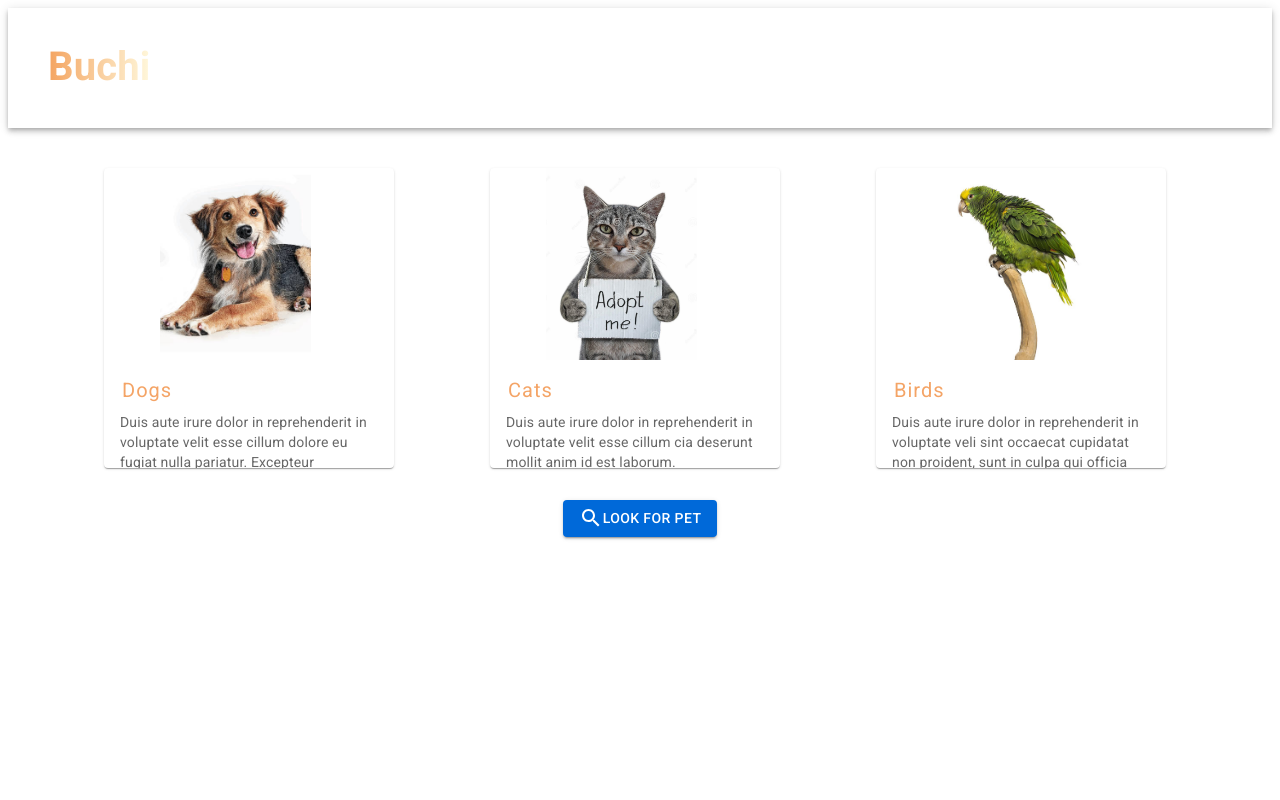
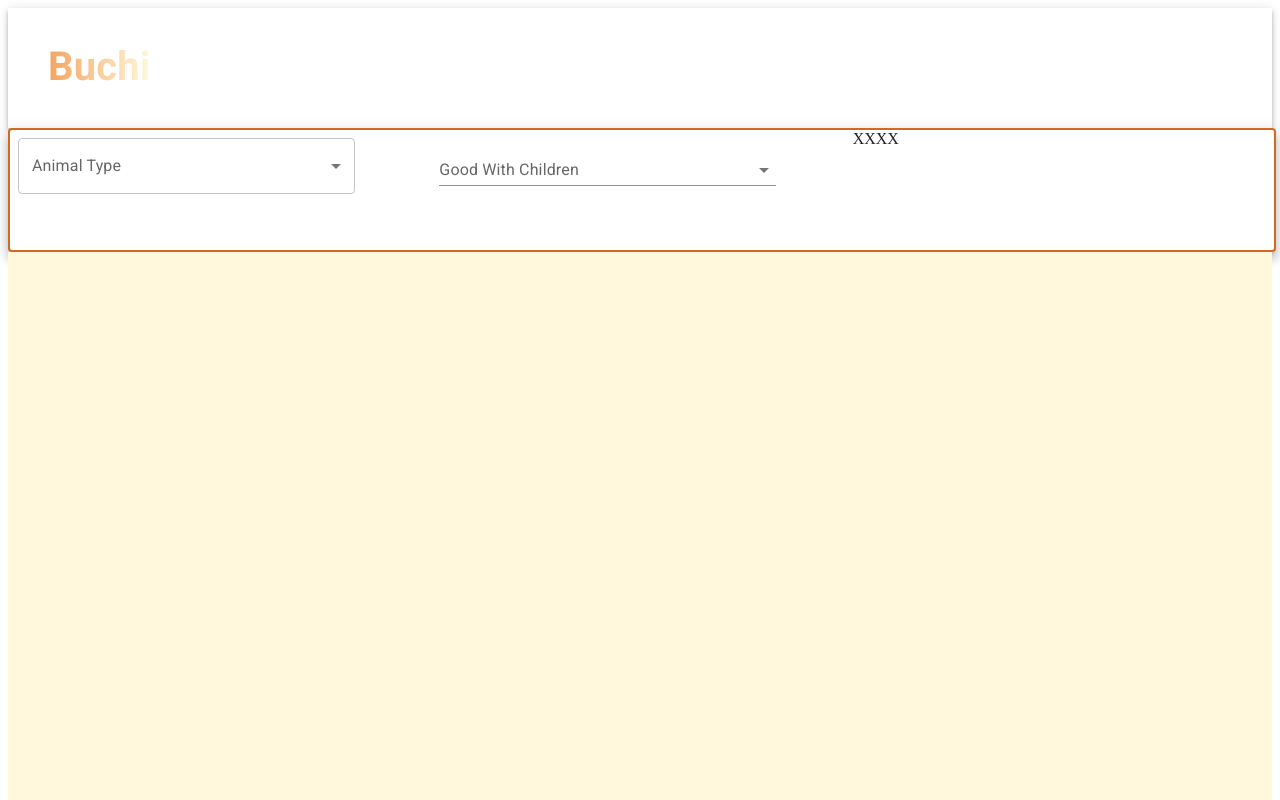
Before and after one commit to Abrish-Green/Buchi, a React (Create React App) app: page /pet/1 in a window 1280 px wide. Shown: the top 800 px of the page. Built offline with nearby package versions, Linux system fonts and the light colour scheme.

Commit message:
Added Pet Layout

```diff
--- a/src/App.js
+++ b/src/App.js
@@ -5,7 +5,8 @@ import {
 } from "react-router-dom";
 
 
-import Home from './pages/Home/index'
+import Home from './pages/Home'
+import Pet from './pages/Pets'
 
 const App =  ()=>{
   return(
@@ -13,7 +14,7 @@ const App =  ()=>{
       <BrowserRouter>
         <Routes>
         <Route path="/" element={<Home />} />
-            <Route path="/pet" element={<Home />}>
+            <Route path="/pet" element={<Pet />}>
               <Route path=":petId" element={<Home />} />
             </Route>
         </Routes>
--- a/src/pages/Home/index.js
+++ b/src/pages/Home/index.js
@@ -20,6 +20,7 @@ import dogImg from '../../assets/images/dog_img.jpg'
 import catImg from '../../assets/images/cat_img.png'
 import birdImg from '../../assets/images/bird_img.jpg'
 
+import { useNavigate } from 'react-router-dom'
 
 const cardData = [
   {
@@ -40,7 +41,6 @@ const cardData = [
   }
 ]
 
-
 const NavBar = () => {
   return (
     <Box sx={{ flexGrow: 1 }}>
@@ -59,11 +59,6 @@ const NavBar = () => {
               <h1 style={headerStyle} >Buchi</h1>
           </Typography>
       </Toolbar>
-
-
-
-
-
       </AppBar>
     </Box>
   );
@@ -86,8 +81,7 @@ const InfoPaper = (props) =>{
 
       elevation={0}
       >
-          <Card
-          >
+          <Card>
           <CardActionArea >
             <CardMedia
               component="img"
@@ -131,6 +125,11 @@ const headerStyle = {
 }
 
 const Index = () => {
+
+    var navigate = useNavigate();
+    const handleSubmit = ()=>{
+        navigate('/pet')
+    }
     return (
         <div className="App-home">
             <NavBar />
@@ -145,7 +144,7 @@ const Index = () => {
           <Grid container>
 
               <Grid item xs={12} sx={{ mt: 4 }} container justifyContent="center" alignItems="center" >
-                 <ColorButton variant="contained"><SearchIcon /> Look for Pet </ColorButton>
+                 <ColorButton variant="contained" onClick={handleSubmit}><SearchIcon /> Look for Pet </ColorButton>
               </Grid>
 
           </Grid>
--- /dev/null
+++ b/src/pages/Pets/Selects.js
@@ -0,0 +1,111 @@
+import * as React from 'react';
+import { useTheme } from '@mui/material/styles';
+import Box from '@mui/material/Box';
+import OutlinedInput from '@mui/material/OutlinedInput';
+import InputLabel from '@mui/material/InputLabel';
+import MenuItem from '@mui/material/MenuItem';
+import FormControl from '@mui/material/FormControl';
+import Select from '@mui/material/Select';
+import Chip from '@mui/material/Chip';
+
+const ITEM_HEIGHT = 48;
+const ITEM_PADDING_TOP = 8;
+const MenuProps = {
+  PaperProps: {
+    style: {
+      maxHeight: ITEM_HEIGHT * 4.5 + ITEM_PADDING_TOP,
+      width: 250,
+    },
+  },
+};
+
+const names = [
+  'Dogs',
+  'Cats',
+  'Others',
+
+];
+
+function getStyles(name, personName, theme) {
+  return {
+    fontWeight:
+      personName.indexOf(name) === -1
+        ? theme.typography.fontWeightRegular
+        : theme.typography.fontWeightMedium,
+  };
+}
+
+export function SelectAnimalType() {
+  const theme = useTheme();
+  const [personName, setPersonName] = React.useState([]);
+
+  const handleChange = (event) => {
+    const {
+      target: { value },
+    } = event;
+    setPersonName(
+      typeof value === 'string' ? value.split(',') : value,
+    );
+  };
+
+  return (
+    <div>
+      <FormControl sx={{ m: 1, width: '80%' }}>
+        <InputLabel id="demo-multiple-chip-label">Animal Type</InputLabel>
+        <Select
+          labelId="demo-multiple-chip-label"
+          id="demo-multiple-chip"
+          multiple
+          value={personName}
+          onChange={handleChange}
+          input={<OutlinedInput id="select-multiple-chip" label="Animal Type" />}
+          renderValue={(selected) => (
+            <Box sx={{ display: 'flex', flexWrap: 'wrap', gap: 0.5 }}>
+              {selected.map((value) => (
+                <Chip key={value} label={value} />
+              ))}
+            </Box>
+          )}
+          MenuProps={MenuProps}
+        >
+          {names.map((name) => (
+            <MenuItem
+              key={name}
+              value={name}
+              style={getStyles(name, personName, theme)}
+            >
+              {name}
+            </MenuItem>
+          ))}
+        </Select>
+      </FormControl>
+    </div>
+  );
+}
+
+
+export  function GoodWithChildren() {
+  const [isGood, setIsGood] = React.useState();
+
+  const handleChange = (event) => {
+    setIsGood(event.target.value);
+  };
+
+  return (
+    <div>
+      <FormControl variant="standard" sx={{ m: 1, width: '80%' }}>
+        <InputLabel id="demo-simple-select-standard-label">Good With Children</InputLabel>
+        <Select
+          labelId="demo-simple-select-standard-label"
+          id="demo-simple-select-standard"
+          value={isGood}
+          onChange={handleChange}
+          label="Good With Children"
+        >
+          <MenuItem value={true}>Yes</MenuItem>
+          <MenuItem value={false}>No</MenuItem>
+        </Select>
+      </FormControl>
+    </div>
+  );
+}
--- /dev/null
+++ b/src/pages/Pets/index.js
@@ -0,0 +1,105 @@
+import React from 'react';
+import AppBar from '@mui/material/AppBar';
+import Box from '@mui/material/Box';
+import Toolbar from '@mui/material/Toolbar';
+import Typography from '@mui/material/Typography';
+import IconButton from '@mui/material/IconButton';
+import MenuIcon from '@mui/icons-material/Menu';
+import { Button, Grid, Paper } from '@mui/material';
+
+import { SelectAnimalType, GoodWithChildren } from './Selects'
+
+const NavBar = () => {
+    const headerStyle = {
+        marginLeft: '16px',
+        fontSize: '40px',
+        fontWeight: '600',
+        backgroundImage: 'linear-gradient(to left, #FFF8DC	, #F4A460)',
+        color: 'transparent',
+        backgroundClip: 'text',
+
+}
+  return (
+    <Box sx={{ flexGrow: 1 }}>
+      <AppBar position="static" sx={{ bgcolor: 'transparent' ,margin:0, padding:0, height: '15vh'}}>
+      <Toolbar>
+            <IconButton
+            size="large"
+            aria-label="account of current user"
+            aria-haspopup="true"
+            color="inherit"
+            sx={{ color: '#001', display:{ xs: 'block',sm: 'none'} }}
+        >
+          <MenuIcon />
+        </IconButton>
+        <Typography variant="h6" color="inherit" component="div">
+              <h1 style={headerStyle} >Buchi</h1>
+          </Typography>
+      </Toolbar>
+      </AppBar>
+    </Box>
+  );
+}
+
+
+
+
+
+
+
+
+
+
+
+const Index = () => {
+    return (
+        <div className="App-pet" sx={{ backgroundColor: '#fee' }}>
+            <NavBar />
+            <Paper
+                sx={{
+                height: '15vh',
+                width: '100%',
+                backgroundColor: '#fff',
+                border: '2px solid #D2691E',
+                }}
+                elevation={8}
+          >
+          <Grid container>
+          <Grid item  xs={12} sm={6} md={4} >
+              <SelectAnimalType />
+          </Grid>
+          <Grid item  xs={12} sm={6} md={4} >
+              <GoodWithChildren />
+          </Grid>
+          <Grid item sx={2}>
+              X
+          </Grid>
+          <Grid item sx={2}>
+              X
+          </Grid>
+      <Grid item sx={2}>
+              X
+          </Grid>
+          <Grid item sx={2}>
+              X
+          </Grid>
+
+      </Grid>
+
+          </Paper>
+          <Box
+                sx={{
+                width: '100%',
+                height: '100vh',
+                backgroundColor: '#FFF8DC',
+
+                }}
+          >
+
+
+          </Box>
+        </div>
+    );
+};
+
+export default Index
```
